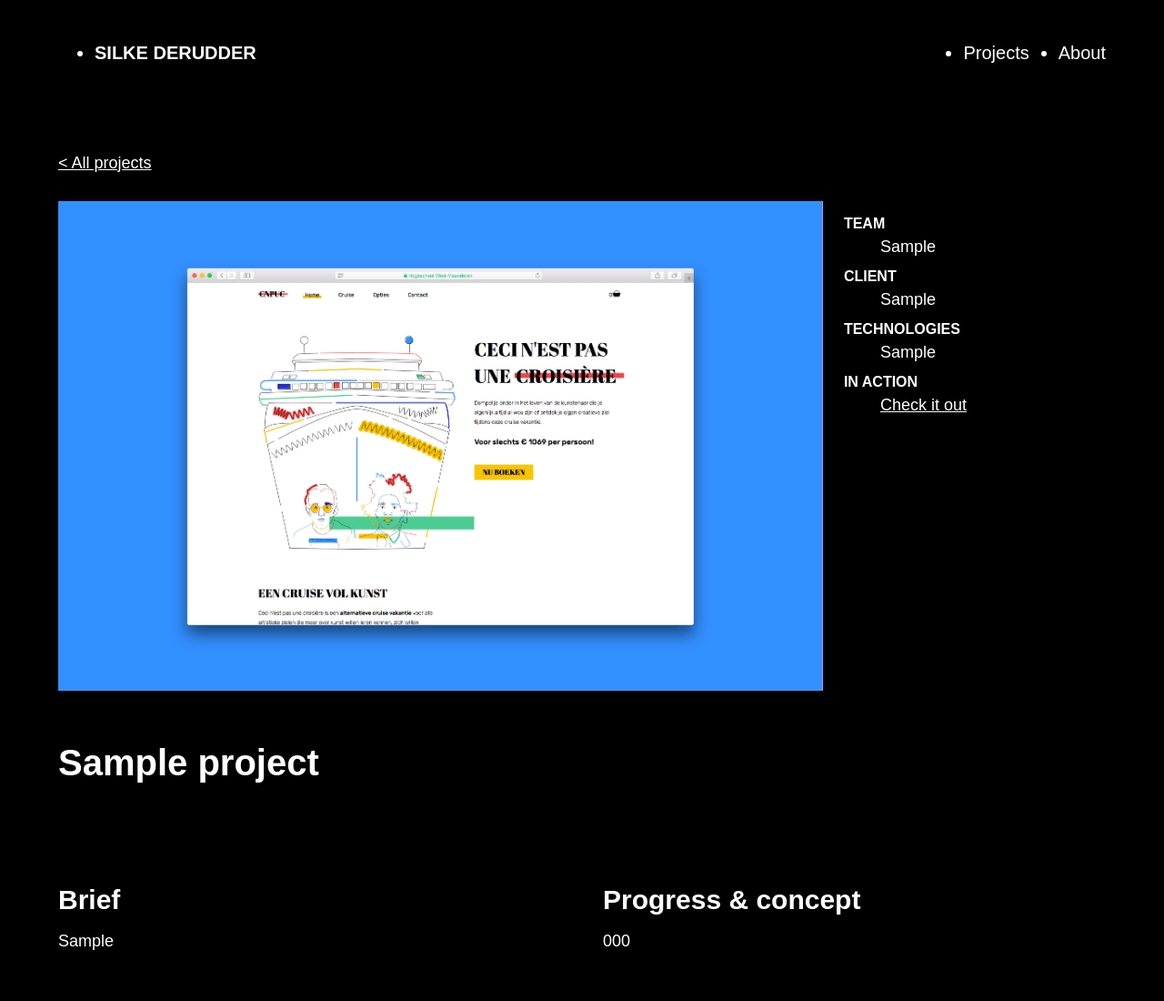
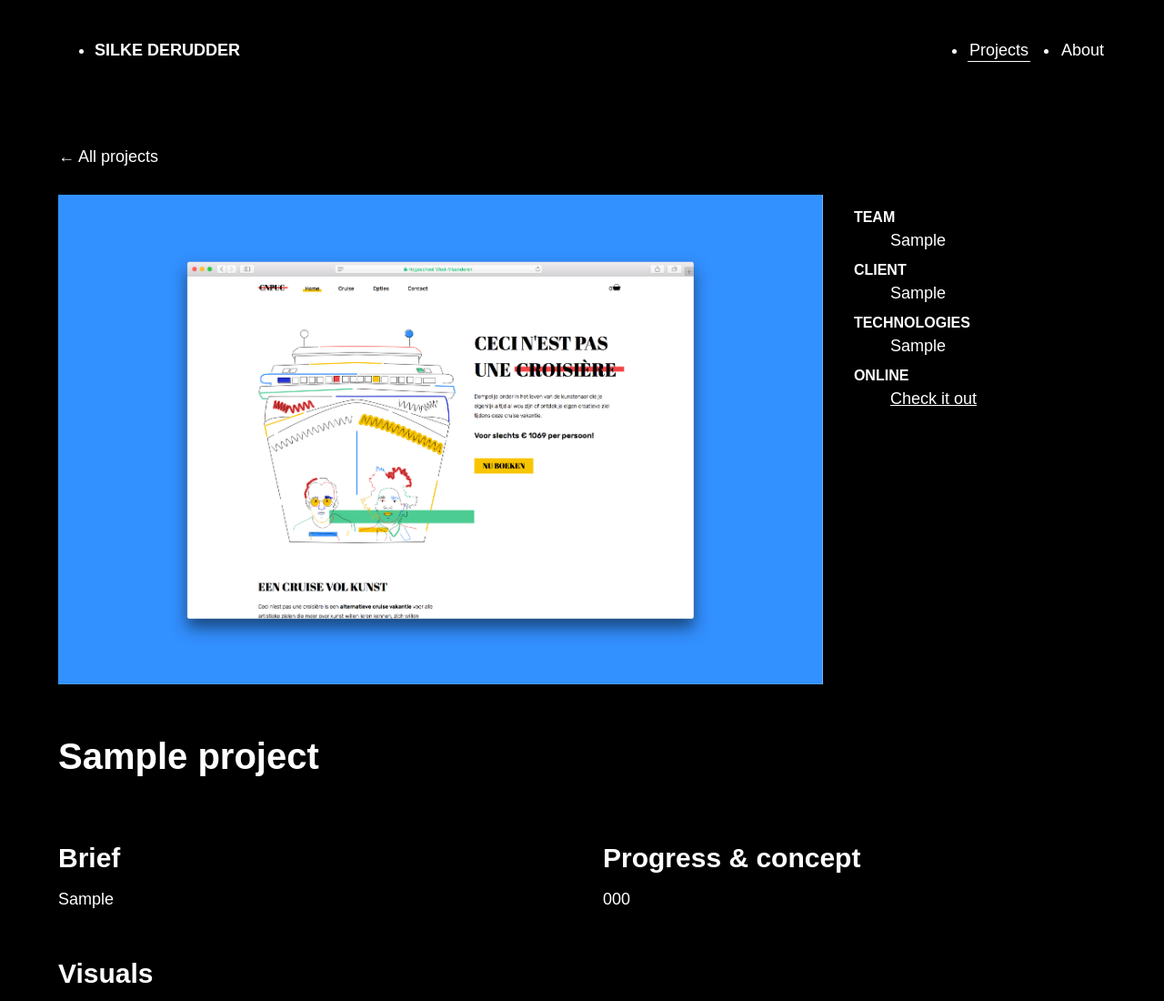
Before and after one commit to silkederudder/portfolio, a PHP site: page /index.php?page=detail&id=1 in a window 1280 px wide. Shown: the top 1100 px of the page at 91% size. Run offline with PHP 8.4, Linux system fonts and the light colour scheme; tables that the repository leaves empty or names only in its code hold one stand-in row (values such as "Sample post"); some libraries are stand-ins or nearby versions.

Commit message:
Small style improvements

```diff
--- a/src/css/style.css
+++ b/src/css/style.css
@@ -52,8 +52,8 @@ body {
   text-decoration: underline;
 
   &:hover {
-    transition: color .2s linear;
-    color: var(--melon);
+    transition: color .15s linear;
+    color: var(--grey);
   }
 }
 
@@ -77,8 +77,8 @@ body {
   &:hover {
 
     & .fill {
-      transition: fill .2s linear;
-      fill: var(--melon);
+      transition: fill .15s linear;
+      fill: var(--grey);
     }
   }
 }
@@ -89,15 +89,16 @@ body {
 }
 
 .nav-link {
+  padding: 0 .2rem .2rem;
 
   &:hover {
-    transition: color .2s linear;
-    color: var(--melon);
+    transition: color .15s linear;
+    color: var(--grey);
   }
 }
 
 .nav-active {
-  color: var(--melon);
+  border-bottom: .1rem solid white;
 }
 
 .navigation {
@@ -158,6 +159,10 @@ body {
   height: auto;
 }
 
+.back {
+  text-decoration: none;
+}
+
 .project-item {
   position: relative;
   margin-bottom: 1rem;
@@ -165,12 +170,12 @@ body {
   &:hover {
 
     & .project-title {
-      transition: color .25s linear;
+      transition: color .2s linear;
       color: white;
     }
 
     & .more {
-      transition: opacity .25s linear;
+      transition: opacity .2s linear;
       opacity: 100;
     }
   }
@@ -282,11 +287,6 @@ body {
     line-height: 2rem;
   }
 
-  .navigation {
-    font-size: 2rem;
-    line-height: 2.3rem;
-  }
-
   .quote-big {
     font-size: 4.5rem;
     line-height: 5.5rem;
@@ -315,7 +315,7 @@ body {
   .subtitle {
     font-size: 4rem;
     line-height: 4.6rem;
-    margin-bottom: 7.2rem;
+    margin-bottom: 3.3rem;
   }
 
   .heading {
@@ -350,7 +350,7 @@ body {
 
   .detail-info {
     grid-area: detail;
-    margin-left: 2.3rem;
+    margin-left: 3.4rem;
   }
 
   .brief {
--- a/src/view/projects/detail.php
+++ b/src/view/projects/detail.php
@@ -1,4 +1,4 @@
-<a class="link" href="index.php?page=overview">< All projects</a>
+<a class="link back" href="index.php?page=overview">← All projects</a>
 <section class="section-detail">
   <h2 class="subtitle subtitle-detail"><?php echo $project['title'] ?></h2>
   <img class="project-detail-img" src="assets/images/project-img.jpg" alt="Project image of <?php echo $project['title'] ?>" width="3598" height="2303"/>
@@ -10,7 +10,7 @@
       <dd class="text definition"><?php echo $project['client'] ?></dd>
       <dt class="term">Technologies</dt>
       <dd class="text definition"><?php echo $project['technologies'] ?></dd>
-      <dt class="term">In action</dt>
+      <dt class="term">Online</dt>
       <dd class="text definition"><a class="link" target="_blank" href="<?php echo $project['url'] ?>">Check it out</a></dd>
     </dl>
   </article>
```
